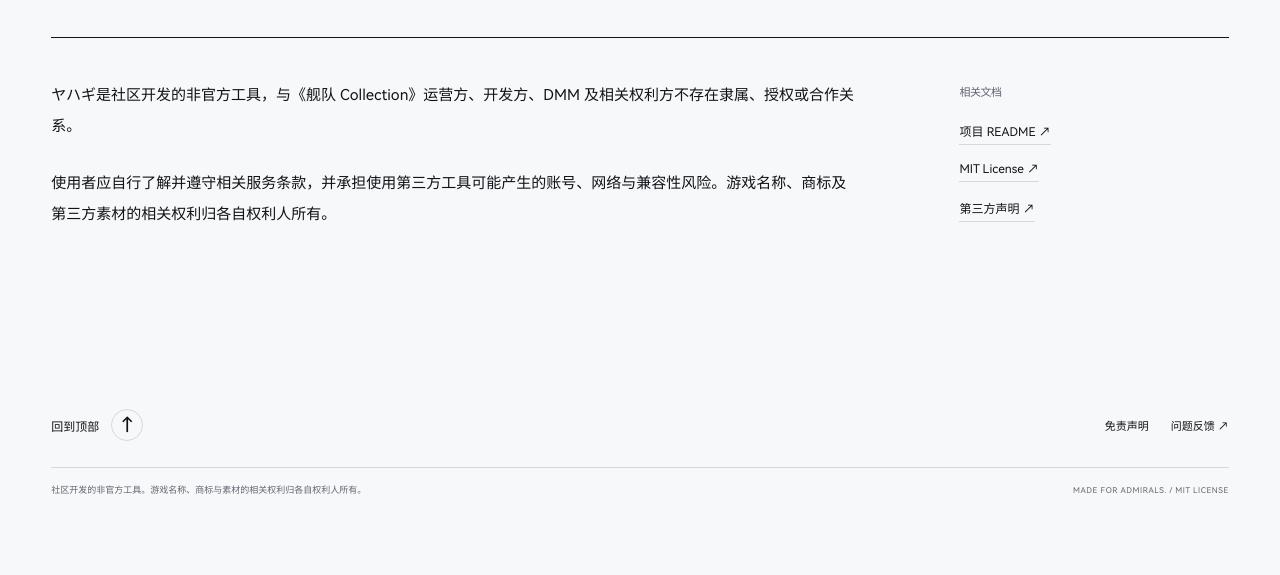
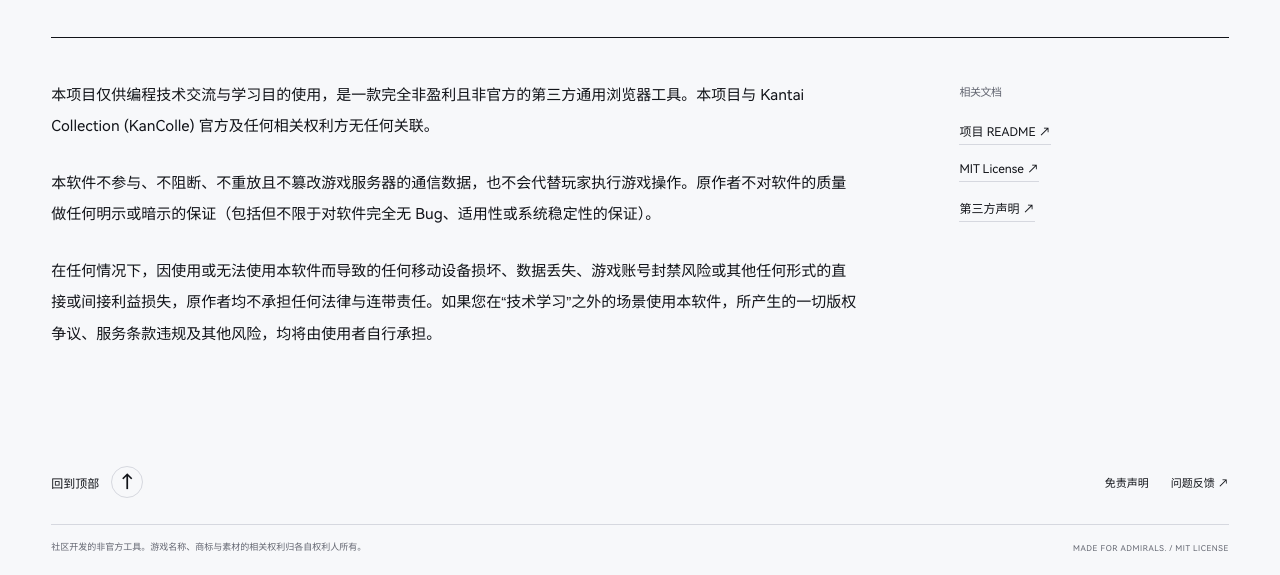
Before and after one commit to yamatosaki/yahagi-kancolle-browser-homepage, a website built with Vite: page disclaimer.html in a window 1280 px wide. Shown: the part 294-869 px from the top of the page. Before the commit the page ends 811 px from the top, so only its background shows below. Built offline with nearby package versions, Linux system fonts and the light colour scheme; a web font is replaced by a local one.

Commit message:
docs(免责声明): 采用新版声明并同步五语文案

```diff
--- a/disclaimer.html
+++ b/disclaimer.html
@@ -4,7 +4,7 @@
     <meta charset="UTF-8" />
     <meta name="viewport" content="width=device-width, initial-scale=1" />
     <meta name="theme-color" content="#2456ff" />
-    <meta name="description" content="Yahagi 是社区开发的非官方工具。了解项目性质、使用责任，以及游戏名称、商标和第三方素材的权利说明。"  data-i18n-attrs="content"/>
+    <meta name="description" content="Yahagi 是完全非盈利、非官方的第三方通用浏览器工具。了解项目用途、软件保证与使用风险说明。"  data-i18n-attrs="content"/>
     <title data-i18n>免责声明｜ヤハギ YAHAGI</title>
     <link rel="icon" href="./favicon.svg" type="image/svg+xml" />
     <link rel="preload" href="./fonts/barlow-condensed-black-italic.ttf" as="font" type="font/ttf" crossorigin />
@@ -33,8 +33,9 @@
         <div class="section-intro"><div><p class="eyebrow">DISCLAIMER</p><h1 class="page-title" id="disclaimer-heading" data-i18n>免责声明</h1></div></div>
         <div class="legal-layout">
           <div class="legal-copy">
-            <p data-i18n>ヤハギ是社区开发的非官方工具，与《舰队 Collection》运营方、开发方、DMM 及相关权利方不存在隶属、授权或合作关系。</p>
-            <p data-i18n>使用者应自行了解并遵守相关服务条款，并承担使用第三方工具可能产生的账号、网络与兼容性风险。游戏名称、商标及第三方素材的相关权利归各自权利人所有。</p>
+            <p data-i18n>本项目仅供编程技术交流与学习目的使用，是一款完全非盈利且非官方的第三方通用浏览器工具。本项目与 Kantai Collection (KanColle) 官方及任何相关权利方无任何关联。</p>
+            <p data-i18n>本软件不参与、不阻断、不重放且不篡改游戏服务器的通信数据，也不会代替玩家执行游戏操作。原作者不对软件的质量做任何明示或暗示的保证（包括但不限于对软件完全无 Bug、适用性或系统稳定性的保证）。</p>
+            <p data-i18n>在任何情况下，因使用或无法使用本软件而导致的任何移动设备损坏、数据丢失、游戏账号封禁风险或其他任何形式的直接或间接利益损失，原作者均不承担任何法律与连带责任。如果您在“技术学习”之外的场景使用本软件，所产生的一切版权争议、服务条款违规及其他风险，均将由使用者自行承担。</p>
           </div>
           <aside class="related-links" aria-label="相关项目文档" data-i18n-attrs="aria-label">
             <h2 data-i18n>相关文档</h2>
--- a/src/locales/site.js
+++ b/src/locales/site.js
@@ -89,9 +89,10 @@
   ['感谢每一位分享设备兼容情况、报告问题和贡献代码的玩家。', '感謝每一位分享裝置相容情況、回報問題和貢獻程式碼的玩家。', '端末の互換性情報、不具合の報告、コードの貢献をお寄せくださるすべてのプレイヤーに感謝します。', '기기 호환성 정보를 공유하고, 문제를 제보하고, 코드에 기여해 주신 모든 플레이어께 감사드립니다.', 'Thank you to every player who shares device compatibility information, reports issues or contributes code.'],
 
   ['免责声明｜ヤハギ YAHAGI', '免責聲明｜ヤハギ YAHAGI', '免責事項｜ヤハギ YAHAGI', '면책 조항｜ヤハギ YAHAGI', 'Disclaimer | Yahagi YAHAGI'],
-  ['Yahagi 是社区开发的非官方工具。了解项目性质、使用责任，以及游戏名称、商标和第三方素材的权利说明。', 'Yahagi 是社群開發的非官方工具。了解專案性質、使用責任，以及遊戲名稱、商標和第三方素材的權利說明。', 'Yahagi はコミュニティが開発する非公式ツールです。プロジェクトの位置づけ、利用者の責任、ゲーム名・商標・第三者素材の権利についてご確認ください。', 'Yahagi는 커뮤니티에서 개발한 비공식 도구입니다. 프로젝트의 성격, 사용 책임, 게임 이름과 상표 및 제삼자 자료의 권리에 관한 안내를 확인하세요.', 'Yahagi is an unofficial, community-developed tool. Learn about the project, user responsibilities and the rights to game names, trademarks and third-party assets.'],
-  ['ヤハギ是社区开发的非官方工具，与《舰队 Collection》运营方、开发方、DMM 及相关权利方不存在隶属、授权或合作关系。', 'ヤハギ是社群開發的非官方工具，與《艦隊 Collection》營運方、開發方、DMM 及相關權利方不存在隸屬、授權或合作關係。', 'ヤハギはコミュニティが開発する非公式ツールです。『艦隊これくしょん』の運営元・開発元、DMM および関連する権利者との間に、所属・許諾・提携関係はありません。', '야하기는 커뮤니티에서 개발한 비공식 도구이며, 《함대 컬렉션》의 운영사, 개발사, DMM 및 관련 권리자와 소속, 승인 또는 협력 관계가 없습니다.', 'Yahagi is an unofficial, community-developed tool. It is not affiliated with, authorized by or partnered with the operators or developers of KanColle, DMM or any related rights holders.'],
-  ['使用者应自行了解并遵守相关服务条款，并承担使用第三方工具可能产生的账号、网络与兼容性风险。游戏名称、商标及第三方素材的相关权利归各自权利人所有。', '使用者應自行了解並遵守相關服務條款，並承擔使用第三方工具可能產生的帳號、網路與相容性風險。遊戲名稱、商標及第三方素材的相關權利歸各自權利人所有。', '利用者は関連する利用規約を自身で確認・遵守し、第三者製ツールの利用に伴うアカウント、ネットワーク、互換性に関するリスクを負うものとします。ゲーム名・商標・第三者素材に関する権利は、それぞれの権利者に帰属します。', '사용자는 관련 서비스 약관을 직접 확인하고 준수해야 하며, 제삼자 도구 사용으로 발생할 수 있는 계정, 네트워크 및 호환성 위험을 부담합니다. 게임 이름, 상표 및 제삼자 자료에 관한 권리는 각 권리자에게 있습니다.', 'Users are responsible for understanding and complying with applicable terms of service, and accept the account, network and compatibility risks that may arise from using third-party tools. Rights to game names, trademarks and third-party assets belong to their respective owners.'],
+  ['Yahagi 是完全非盈利、非官方的第三方通用浏览器工具。了解项目用途、软件保证与使用风险说明。', 'Yahagi 是完全非營利、非官方的第三方通用瀏覽器工具。了解專案用途、軟體保證與使用風險說明。', 'Yahagi は完全に非営利かつ非公式のサードパーティー製汎用ブラウザツールです。プロジェクトの用途、ソフトウェアの保証、利用上のリスクについてご確認ください。', 'Yahagi는 완전히 비영리이며 비공식적인 서드파티 범용 브라우저 도구입니다. 프로젝트의 용도, 소프트웨어 보증 및 사용 위험에 관한 안내를 확인하세요.', 'Yahagi is an entirely non-profit, unofficial third-party general-purpose browser tool. Learn about its purpose, software warranties and usage risks.'],
+  ['本项目仅供编程技术交流与学习目的使用，是一款完全非盈利且非官方的第三方通用浏览器工具。本项目与 Kantai Collection (KanColle) 官方及任何相关权利方无任何关联。', '本專案僅供程式設計技術交流與學習目的使用，是一款完全非營利且非官方的第三方通用瀏覽器工具。本專案與 Kantai Collection (KanColle) 官方及任何相關權利方無任何關聯。', '本プロジェクトはプログラミング技術の交流と学習のみを目的とする、完全に非営利かつ非公式のサードパーティー製汎用ブラウザツールです。本プロジェクトは Kantai Collection (KanColle) の公式関係者および関連するいかなる権利者とも一切関係がありません。', '본 프로젝트는 프로그래밍 기술 교류와 학습 목적으로만 사용하는, 완전히 비영리이며 비공식적인 서드파티 범용 브라우저 도구입니다. 본 프로젝트는 Kantai Collection (KanColle) 공식 측 및 관련된 어떠한 권리자와도 아무런 관계가 없습니다.', 'This project is intended solely for exchanging programming knowledge and learning. It is an entirely non-profit, unofficial third-party general-purpose browser tool. This project has no affiliation with the official Kantai Collection (KanColle) team or any related rights holders.'],
+  ['本软件不参与、不阻断、不重放且不篡改游戏服务器的通信数据，也不会代替玩家执行游戏操作。原作者不对软件的质量做任何明示或暗示的保证（包括但不限于对软件完全无 Bug、适用性或系统稳定性的保证）。', '本軟體不參與、不阻斷、不重放且不竄改遊戲伺服器的通訊資料，也不會代替玩家執行遊戲操作。原作者不對軟體的品質做任何明示或暗示的保證（包括但不限於對軟體完全無 Bug、適用性或系統穩定性的保證）。', '本ソフトウェアは、ゲームサーバーの通信データに関与せず、遮断、リプレイ、改ざんを行わず、プレイヤーに代わってゲーム操作を実行することもありません。原作者は、ソフトウェアの品質について、明示または黙示を問わず、いかなる保証も行いません（バグが一切ないこと、適合性、システムの安定性に関する保証を含みますが、これらに限定されません）。', '본 소프트웨어는 게임 서버의 통신 데이터에 관여하거나 이를 차단, 재전송 또는 변조하지 않으며, 플레이어를 대신하여 게임 조작을 수행하지도 않습니다. 원저작자는 소프트웨어의 품질에 대해 명시적이든 묵시적이든 어떠한 보증도 하지 않습니다(소프트웨어에 버그가 전혀 없다는 보증, 적합성 또는 시스템 안정성에 대한 보증을 포함하되 이에 한정되지 않음).', 'This software does not participate in, block, replay or tamper with game server communication data, nor does it perform game actions on behalf of players. The original author makes no express or implied warranties regarding the quality of the software (including but not limited to warranties that the software is entirely free of bugs, fit for use or ensures system stability).'],
+  ['在任何情况下，因使用或无法使用本软件而导致的任何移动设备损坏、数据丢失、游戏账号封禁风险或其他任何形式的直接或间接利益损失，原作者均不承担任何法律与连带责任。如果您在“技术学习”之外的场景使用本软件，所产生的一切版权争议、服务条款违规及其他风险，均将由使用者自行承担。', '在任何情況下，因使用或無法使用本軟體而導致的任何行動裝置損壞、資料遺失、遊戲帳號封禁風險或其他任何形式的直接或間接利益損失，原作者均不承擔任何法律與連帶責任。如果您在「技術學習」之外的情境使用本軟體，所產生的一切著作權爭議、服務條款違規及其他風險，均將由使用者自行承擔。', '本ソフトウェアの使用または使用不能に起因するモバイル端末の損傷、データの消失、ゲームアカウントの利用停止リスク、その他あらゆる形態の直接的または間接的な利益の損失について、原作者はいかなる場合も法的責任および連帯責任を一切負いません。「技術学習」以外の場面で本ソフトウェアを使用する場合、それに伴うすべての著作権紛争、利用規約違反、その他のリスクは、利用者自身が負うものとします。', '어떠한 경우에도 본 소프트웨어의 사용 또는 사용 불가로 인해 발생하는 모바일 기기의 손상, 데이터 손실, 게임 계정 이용 정지 위험 또는 그 밖의 모든 형태의 직접적·간접적 이익 손실에 대해 원저작자는 어떠한 법적 책임 및 연대 책임도 지지 않습니다. 본 소프트웨어를 “기술 학습” 이외의 상황에서 사용하는 경우, 그로 인해 발생하는 모든 저작권 분쟁, 서비스 약관 위반 및 기타 위험은 사용자 본인이 부담합니다.', 'Under no circumstances shall the original author bear any legal or joint and several liability for damage to mobile devices, data loss, the risk of game account bans, or any other form of direct or indirect loss of interests resulting from the use of or inability to use this software. If you use this software in contexts other than “technical learning”, all resulting copyright disputes, terms of service violations and other risks shall be borne by the user.'],
   ['相关项目文档', '相關專案文件', '関連するプロジェクト文書', '관련 프로젝트 문서', 'Related project documents'],
   ['相关文档', '相關文件', '関連ドキュメント', '관련 문서', 'Related documents'],
   ['项目 README', '專案 README', 'プロジェクトの README', '프로젝트 README', 'Project README'],
```
Also changed, not shown: README.md.
